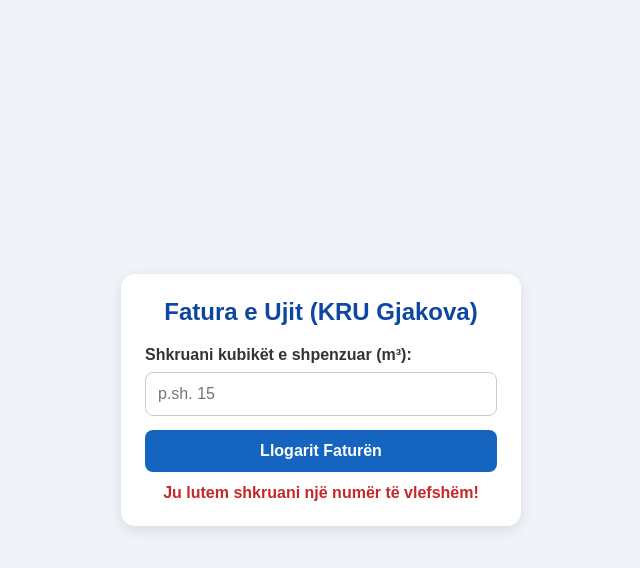
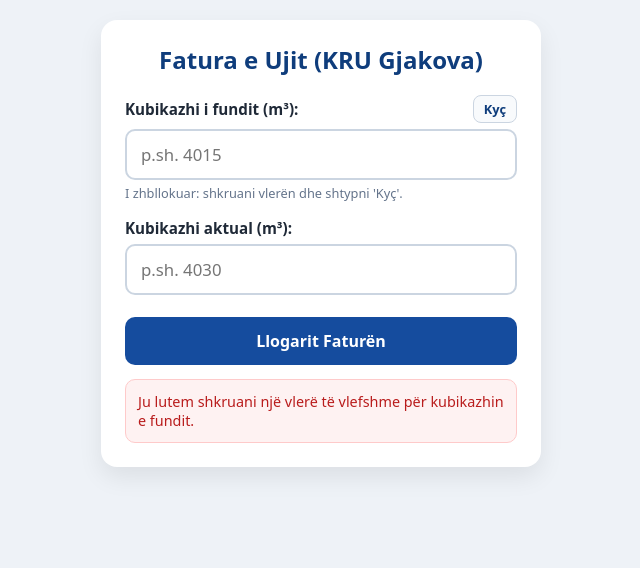
Before and after one commit to fatlumimevlana-create/alfabeti, a plain HTML site: page ujesjellesi.html in a window 1280 px wide. Both pictures are taken after a click on the button "Llogarit Faturën". Shown: the whole page, without its empty margins (319-959 px from the left). Drawn offline with Linux system fonts and the light colour scheme.

Commit message:
Refactor HTML and CSS for water bill calculator

```diff
--- a/ujesjellesi.html
+++ b/ujesjellesi.html
@@ -7,140 +7,291 @@
   <style>
     * {
       box-sizing: border-box;
-      font-family: Arial, sans-serif;
+      font-family: system-ui, -apple-system, BlinkMacSystemFont, "Segoe UI", Roboto, sans-serif;
     }
     body {
       margin: 0;
       padding: 20px;
-      background-color: #f0f4f8;
+      background: #eef2f7;
+      color: #1f2937;
       display: flex;
       justify-content: center;
-      align-items: center;
+      align-items: flex-start;
       min-height: 100vh;
     }
-    .karta {
+    .card {
+      width: 100%;
+      max-width: 440px;
       background: #ffffff;
-      width: 100%;
-      max-width: 400px;
+      border-radius: 16px;
       padding: 24px;
-      border-radius: 14px;
-      box-shadow: 0 4px 14px rgba(0, 0, 0, 0.1);
+      box-shadow: 0 10px 25px rgba(0, 0, 0, 0.08);
     }
-    h2 {
-      margin-top: 0;
+    h1 {
+      margin: 0 0 20px;
       text-align: center;
-      color: #0d47a1;
+      font-size: 1.5rem;
+      color: #0f3d7c;
+      line-height: 1.3;
+    }
+    .field-group {
+      margin-bottom: 16px;
+    }
+    .label-row {
+      display: flex;
+      justify-content: space-between;
+      align-items: center;
+      margin-bottom: 6px;
+      gap: 8px;
     }
     label {
-      display: block;
-      margin-bottom: 8px;
-      font-weight: bold;
-      color: #333;
+      font-weight: 600;
+      font-size: 0.95rem;
+      color: #1f2937;
     }
-    input {
-      width: 100%;
-      padding: 12px;
-      font-size: 16px;
-      border: 1px solid #ccc;
+    .lock-btn {
+      border: 1px solid #cbd5e1;
+      background: #f8fafc;
+      color: #0f3d7c;
       border-radius: 8px;
-      margin-bottom: 14px;
-    }
-    button {
-      width: 100%;
-      padding: 12px;
-      font-size: 16px;
-      font-weight: bold;
-      background-color: #1565c0;
-      color: white;
-      border: none;
-      border-radius: 8px;
+      padding: 4px 10px;
+      font-size: 0.8rem;
+      font-weight: 600;
       cursor: pointer;
     }
-    button:hover {
-      background-color: #0d47a1;
+    .lock-btn:hover {
+      background: #e2e8f0;
     }
-    .gabim {
-      color: #c62828;
-      margin-top: 12px;
-      font-weight: bold;
-      text-align: center;
+    input[type="number"] {
+      width: 100%;
+      padding: 12px 14px;
+      font-size: 1.05rem;
+      border: 2px solid #cbd5e1;
+      border-radius: 10px;
+      outline: none;
+      transition: border-color 0.2s, background-color 0.2s;
     }
-    .rezultati {
-      margin-top: 18px;
-      padding: 14px;
-      background-color: #e3f2fd;
-      border-radius: 8px;
-      line-height: 1.7;
-      color: #111;
+    input[type="number"]:focus {
+      border-color: #1d4ed8;
+    }
+    input[type="number"]:read-only {
+      background: #f1f5f9;
+      color: #334155;
+      border-color: #cbd5e1;
+    }
+    .hint {
+      font-size: 0.8rem;
+      color: #64748b;
+      margin-top: 4px;
+    }
+    .calc-btn {
+      width: 100%;
+      padding: 13px;
+      font-size: 1rem;
+      font-weight: 700;
+      color: #ffffff;
+      background: #154c9e;
+      border: none;
+      border-radius: 10px;
+      cursor: pointer;
+      margin-top: 6px;
+    }
+    .calc-btn:hover {
+      background: #0f3d7c;
+    }
+    .error {
+      margin-top: 14px;
+      padding: 12px;
+      border-radius: 10px;
+      background: #fef2f2;
+      color: #b91c1c;
+      border: 1px solid #fecaca;
+      font-size: 0.9rem;
       display: none;
     }
-    .totali {
-      font-size: 18px;
-      font-weight: bold;
-      color: #0d47a1;
-      border-top: 1px solid #90caf9;
-      padding-top: 8px;
-      margin-top: 8px;
+    .result {
+      margin-top: 18px;
+      padding: 16px;
+      border-radius: 12px;
+      background: #eff6ff;
+      border: 1px solid #bfdbfe;
+      display: none;
+    }
+    .result-title {
+      font-weight: 700;
+      font-size: 1rem;
+      color: #0f3d7c;
+      margin-bottom: 10px;
+    }
+    .line {
+      display: flex;
+      justify-content: space-between;
+      margin: 6px 0;
+      font-size: 0.95rem;
+    }
+    .divider {
+      border: none;
+      border-top: 1px solid #bfdbfe;
+      margin: 10px 0;
+    }
+    .total {
+      display: flex;
+      justify-content: space-between;
+      font-size: 1.15rem;
+      font-weight: 800;
+      color: #0f3d7c;
     }
   </style>
 </head>
 <body>
-  <div class="karta">
-    <h2>Fatura e Ujit (KRU Gjakova)</h2>
+  <div class="card">
+    <h1>Fatura e Ujit (KRU Gjakova)</h1>
 
-    <label for="kubiket">Shkruani kubikët e shpenzuar (m³):</label>
-    <input type="number" id="kubiket" step="0.01" min="0" placeholder="p.sh. 15" />
+    <div class="field-group">
+      <div class="label-row">
+        <label for="prevReading">Kubikazhi i fundit (m³):</label>
+        <button type="button" id="toggleLockBtn" class="lock-btn">Ndrysho</button>
+      </div>
+      <input type="number" id="prevReading" step="any" min="0" placeholder="p.sh. 4015" readonly />
+      <div id="lockStatus" class="hint">I kyçur dhe i ruajtur automatikisht.</div>
+    </div>
 
-    <button onclick="llogaritFaturen()">Llogarit Faturën</button>
+    <div class="field-group">
+      <div class="label-row">
+        <label for="currReading">Kubikazhi aktual (m³):</label>
+      </div>
+      <input type="number" id="currReading" step="any" min="0" placeholder="p.sh. 4030" />
+    </div>
 
-    <div id="gabim" class="gabim"></div>
-    <div id="rezultati" class="rezultati"></div>
+    <button type="button" id="calcBtn" class="calc-btn">Llogarit Faturën</button>
+
+    <div id="errorBox" class="error"></div>
+
+    <div id="resultBox" class="result">
+      <div id="resultTitle" class="result-title"></div>
+      <div class="line"><span>Uji (0.52 €):</span><span id="waterCost"></span></div>
+      <div class="line"><span>Kanalizimi (0.18 €):</span><span id="sewageCost"></span></div>
+      <div class="line"><span>Tarifa fikse:</span><span>1.30 €</span></div>
+      <div class="line"><span>Shuma neto:</span><span id="netCost"></span></div>
+      <div class="line"><span>TVSH (8%):</span><span id="vatCost"></span></div>
+      <hr class="divider" />
+      <div class="total"><span>Totali për pagesë:</span><span id="totalCost"></span></div>
+    </div>
   </div>
 
   <script>
-    function llogaritFaturen() {
-      const input = document.getElementById("kubiket").value;
-      const gabimDiv = document.getElementById("gabim");
-      const rezultatiDiv = document.getElementById("rezultati");
+    const STORAGE_KEY = "kru_gjakova_last_kubik";
 
-      gabimDiv.textContent = "";
-      rezultatiDiv.style.display = "none";
+    const prevInput = document.getElementById("prevReading");
+    const currInput = document.getElementById("currReading");
+    const toggleLockBtn = document.getElementById("toggleLockBtn");
+    const lockStatus = document.getElementById("lockStatus");
+    const calcBtn = document.getElementById("calcBtn");
+    const errorBox = document.getElementById("errorBox");
+    const resultBox = document.getElementById("resultBox");
 
-      const kubiket = parseFloat(input);
+    const resultTitle = document.getElementById("resultTitle");
+    const waterCostEl = document.getElementById("waterCost");
+    const sewageCostEl = document.getElementById("sewageCost");
+    const netCostEl = document.getElementById("netCost");
+    const vatCostEl = document.getElementById("vatCost");
+    const totalCostEl = document.getElementById("totalCost");
 
-      if (isNaN(kubiket)) {
-        gabimDiv.textContent = "Ju lutem shkruani një numër të vlefshëm!";
+    let isLocked = true;
+
+    function setLockedState(locked) {
+      isLocked = locked;
+      prevInput.readOnly = locked;
+      if (locked) {
+        toggleLockBtn.textContent = "Ndrysho";
+        lockStatus.textContent = prevInput.value
+          ? "I kyçur dhe i ruajtur automatikisht."
+          : "I kyçur. Shtyp 'Ndrysho' për të futur kubikazhin fillestar.";
+      } else {
+        toggleLockBtn.textContent = "Kyç";
+        lockStatus.textContent = "I zhbllokuar: shkruani vlerën dhe shtypni 'Kyç'.";
+        prevInput.focus();
+      }
+    }
+
+    // Ngarko kubikazhin e ruajtur kur hapet faqja
+    const savedPrev = localStorage.getItem(STORAGE_KEY);
+    if (savedPrev !== null && savedPrev !== "") {
+      prevInput.value = savedPrev;
+      setLockedState(true);
+    } else {
+      // Nëse është hera e parë, e lëmë të hapur që të shkruani kubikazhin e fundit (p.sh. 4015)
+      setLockedState(false);
+    }
+
+    toggleLockBtn.addEventListener("click", () => {
+      if (!isLocked) {
+        const val = parseFloat(prevInput.value);
+        if (!isNaN(val) && val >= 0) {
+          localStorage.setItem(STORAGE_KEY, String(val));
+        }
+        setLockedState(true);
+      } else {
+        setLockedState(false);
+      }
+    });
+
+    function showError(msg) {
+      errorBox.textContent = msg;
+      errorBox.style.display = "block";
+      resultBox.style.display = "none";
+    }
+
+    function calculateBill() {
+      errorBox.style.display = "none";
+
+      const prevVal = parseFloat(prevInput.value);
+      const currVal = parseFloat(currInput.value);
+
+      if (isNaN(prevVal) || prevVal < 0) {
+        showError("Ju lutem shkruani një vlerë të vlefshme për kubikazhin e fundit.");
         return;
       }
 
-      if (kubiket < 0) {
-        gabimDiv.textContent = "Kubikët nuk mund të jenë negativë!";
+      if (isNaN(currVal) || currVal < 0) {
+        showError("Ju lutem shkruani një vlerë të vlefshme për kubikazhin aktual.");
         return;
       }
 
-      // Tarifat sipas KRU Gjakova
-      const cmimiUji = 0.52;
-      const cmimiKanalizimi = 0.18;
-      const tarifaFikse = 1.30;
+      if (currVal < prevVal) {
+        showError("Kubikazhi aktual nuk mund të jetë më i vogël se kubikazhi i fundit.");
+        return;
+      }
 
-      // Llogaritja
-      const shumaUji = kubiket * cmimiUji;
-      const shumaKanalizimi = kubiket * cmimiKanalizimi;
-      const shumaNeto = shumaUji + shumaKanalizimi + tarifaFikse;
-      const tvsh = shumaNeto * 0.08;
-      const totali = shumaNeto + tvsh;
+      const spentM3 = currVal - prevVal;
+      const water = spentM3 * 0.52;
+      const sewage = spentM3 * 0.18;
+      const fixedFee = 1.30;
+      const net = water + sewage + fixedFee;
+      const vat = net * 0.08;
+      const total = net + vat;
 
-      rezultatiDiv.innerHTML = `
-        <strong>Për ${kubiket} kubikë:</strong><br>
-        Uji (${cmimiUji.toFixed(2)} €): <strong>${shumaUji.toFixed(2)} €</strong><br>
-        Kanalizimi (${cmimiKanalizimi.toFixed(2)} €): <strong>${shumaKanalizimi.toFixed(2)} €</strong><br>
-        Tarifa fikse: <strong>${tarifaFikse.toFixed(2)} €</strong><br>
-        Shuma neto: <strong>${shumaNeto.toFixed(2)} €</strong><br>
-        TVSH (8%): <strong>${tvsh.toFixed(2)} €</strong>
-        <div class="totali">Totali për pagesë: ${totali.toFixed(2)} €</div>
-      `;
-      rezultatiDiv.style.display = "block";
+      resultTitle.textContent = `Për ${spentM3} kubikë (${prevVal} → ${currVal}):`;
+      waterCostEl.textContent = `${water.toFixed(2)} €`;
+      sewageCostEl.textContent = `${sewage.toFixed(2)} €`;
+      netCostEl.textContent = `${net.toFixed(2)} €`;
+      vatCostEl.textContent = `${vat.toFixed(2)} €`;
+      totalCostEl.textContent = `${total.toFixed(2)} €`;
+      resultBox.style.display = "block";
+
+      // Përditëso kubikazhin e fundit me vlerën aktuale për muajin e ardhshëm
+      localStorage.setItem(STORAGE_KEY, String(currVal));
+      prevInput.value = String(currVal);
+      currInput.value = "";
+      setLockedState(true);
     }
+
+    calcBtn.addEventListener("click", calculateBill);
+    currInput.addEventListener("keydown", (e) => {
+      if (e.key === "Enter") {
+        calculateBill();
+      }
+    });
   </script>
 </body>
 </html>
```
